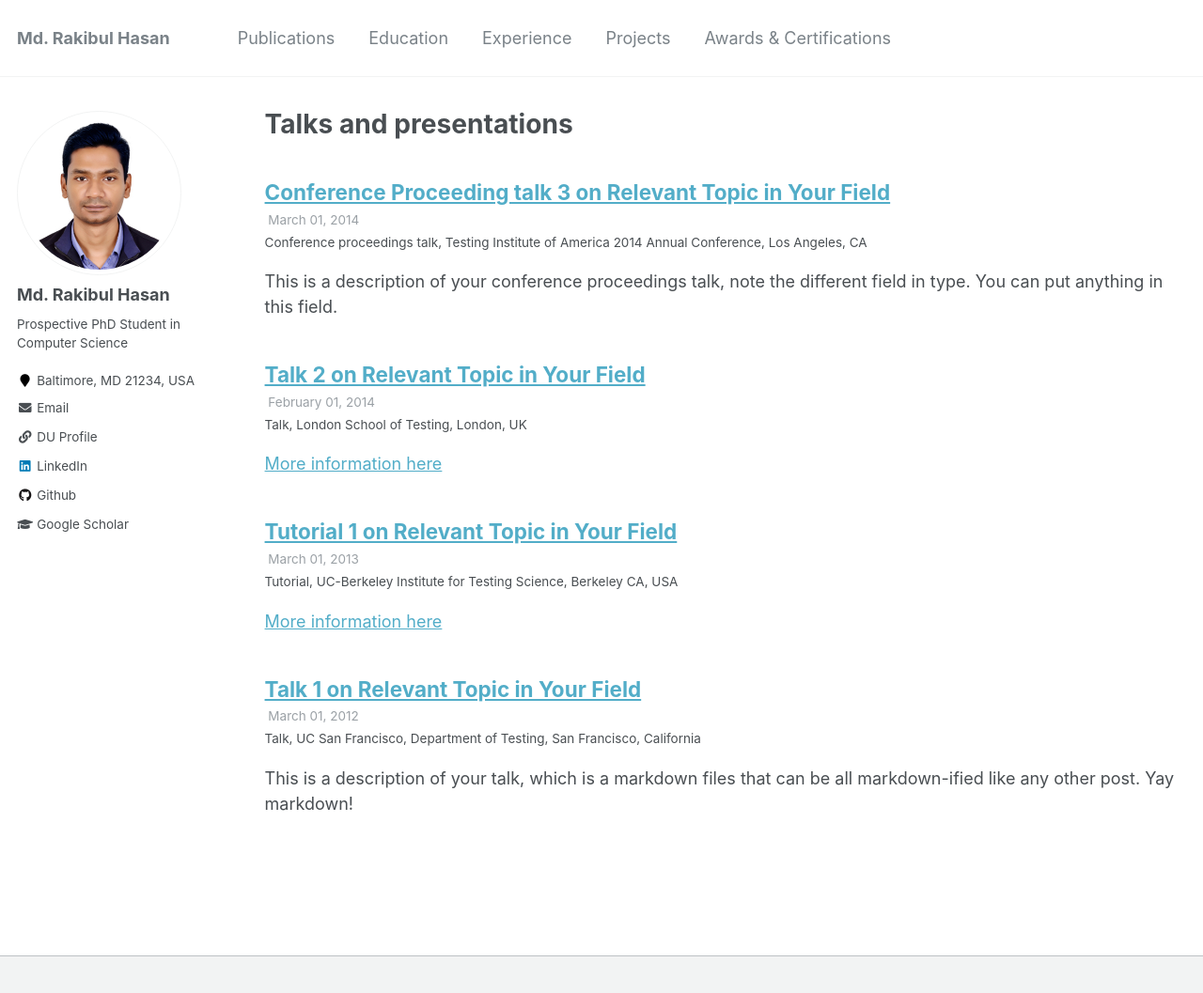
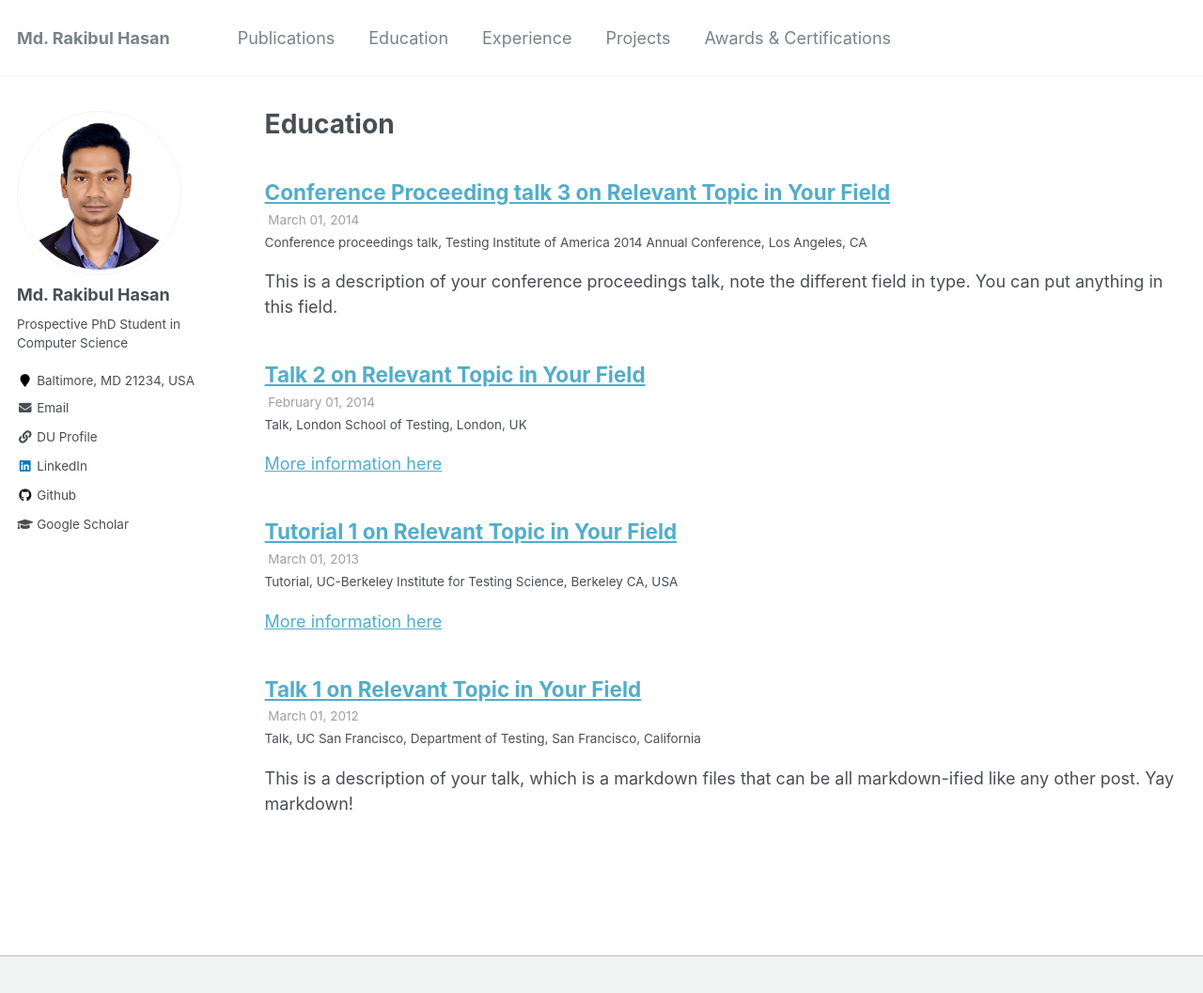
Before and after one commit to Hasan-MdRakibul/hasan-mdrakibul.github.io, a Jekyll site: the page built from _pages/talks.html, in a window 1280 px wide and 1090 px high. Shown: the top 1057 px of the window at 94% size. Built offline with Jekyll 4.4.1, drawn with Linux system fonts in a browser that asks for light colours.

Commit message:
init changes

```diff
--- a/_pages/talkmap.html
+++ b/_pages/talkmap.html
@@ -1,3 +1,4 @@
+
 ---
 layout: archive
 title: "Talk map"
--- a/_pages/talks.html
+++ b/_pages/talks.html
@@ -1,7 +1,7 @@
 ---
 layout: archive
-title: "Talks and presentations"
-permalink: /talks/
+title: "Education"
+permalink: /education/
 author_profile: true
 ---
 
```
